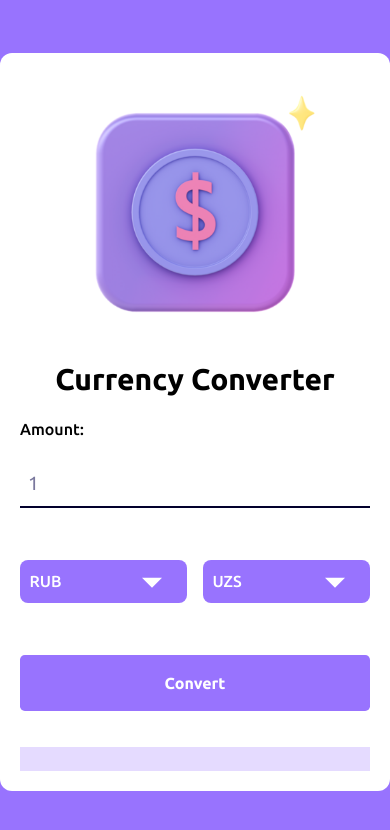
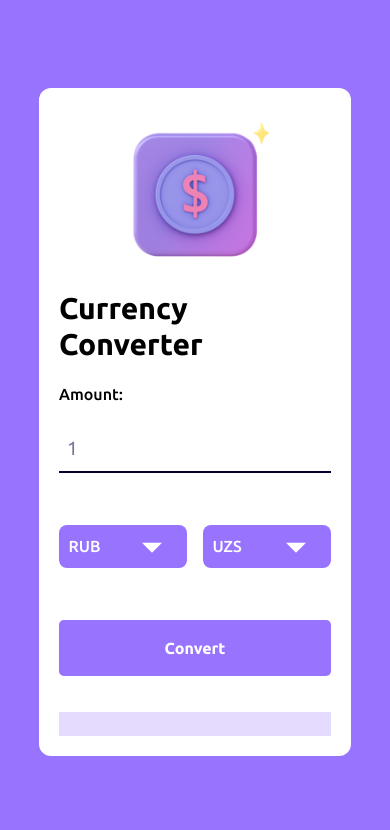
Before and after one commit to Qurbonoff11/currency-free, a website with bundled scripts: page index.html in a window 390 px wide. Built offline with nearby package versions, Linux system fonts and the light colour scheme; no server answers.

Commit message:
successful update 0.0.3

```diff
--- a/index.html
+++ b/index.html
@@ -27,15 +27,15 @@
   <!-- MAIN -->
   <main class="bg-[#9873fe] w-full h-screen">
     <section class="container m-auto h-full flex justify-center items-center">
-      <div class="bg-white p-5 flex flex-col gap-5 rounded-xl">
+      <div class=" bg-white p-5 flex flex-col gap-5 rounded-xl">
         <div class="flex flex-col items-center gap-2">
-          <img class="w-[25rem]" src="./assets/img/app-icon.png" alt="app-icon">
+          <img class="w-[25em]" src="./assets/img/app-icon.png" alt="app-icon">
           <h1 class="text-3xl font-semibold ">Currency Converter</h1>
         </div>
         <label for="amount" class="block font-medium text-base">Amount: </label>
         <input type="text" id="amount" value="1"
           class="block text-[1.2rem] w-full border-b-2 text-[#7a789d] mb-8 p-2 border-[#02002c] outline-none focus:text-[#9873fe] focus:border-[#9873fe] ">
-        <div class="w-full flex justify-between items-center gap-4 ">
+        <div class="w-full flex justify-between items-center gap-4">
           <select id="fromCurrencySelect"
             class="w-full p-[0.6rem] text-base appearance-none bg-[#9873fe] text-white font-medium rounded-lg"></select>
           <select id="toCurrencySelect"
--- a/style/style.css
+++ b/style/style.css
@@ -26,3 +26,12 @@ select option{
   background-color: #fff;
   color: #02002c;
 }
+
+@media only screen and (max-width: 470px) {
+  section{
+    max-width: 80% !important;
+  }
+  section div div img{
+    max-width: 80% !important;
+  }
+}
```
Also changed, not shown: README.md.
